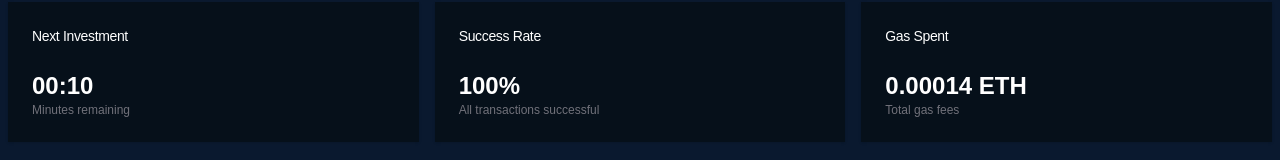
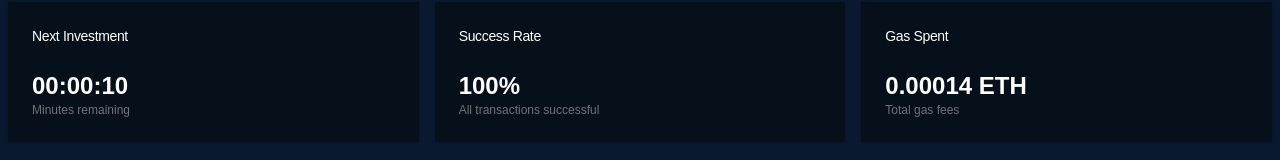
Before and after one commit to wolfcito/blockstar-dca, a Next.js app: page /plan in a window 1280 px wide. Shown: the part 602-762 px from the top of the page. Built offline with nearby package versions, Linux system fonts and the light colour scheme; no server answers.

Commit message:
refactor: fix & refactor format time

```diff
--- a/src/app/components/investment-plan-overview/investment-plan-overview.component.tsx
+++ b/src/app/components/investment-plan-overview/investment-plan-overview.component.tsx
@@ -14,8 +14,7 @@ import {
 
 import { utils } from 'ethers'
 import { Loading } from '~/components/loading'
-
-import { convertInterval } from '~/lib/utils'
+import { convertInterval, formatTime } from '~/lib/utils'
 
 export function InvestmentPlanOverview() {
   const [namePlan, setNamePlan] = useState('')
@@ -78,14 +77,6 @@ export function InvestmentPlanOverview() {
 
     fetchInitialTime()
   }, [])
-
-  const formatTime = (timeInSeconds: number) => {
-    const minutes = Math.floor(timeInSeconds / 60)
-      .toString()
-      .padStart(2, '0')
-    const seconds = (timeInSeconds % 60).toString().padStart(2, '0')
-    return `${minutes}:${seconds}`
-  }
 
   if (loading) {
     return (
```
